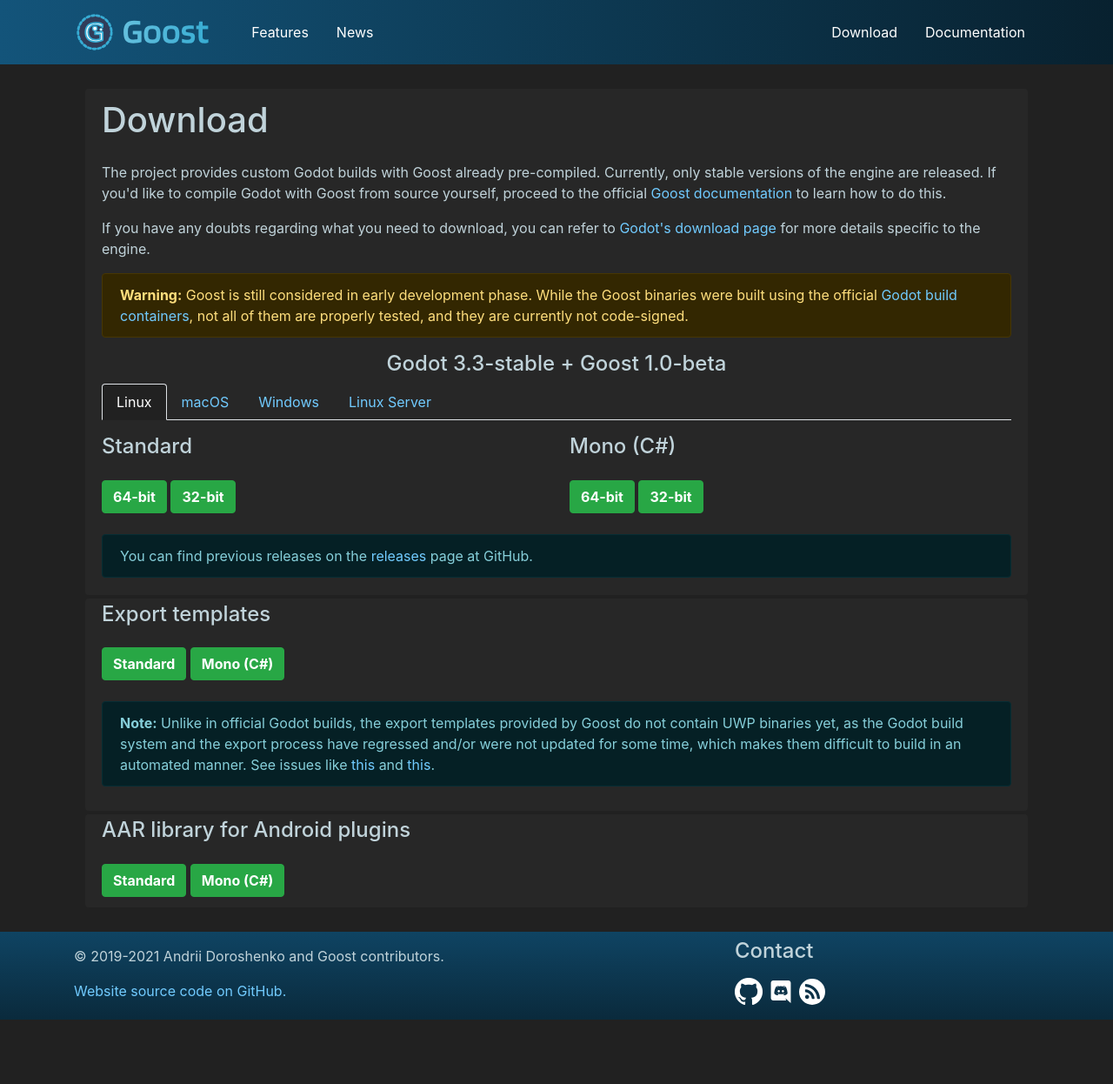
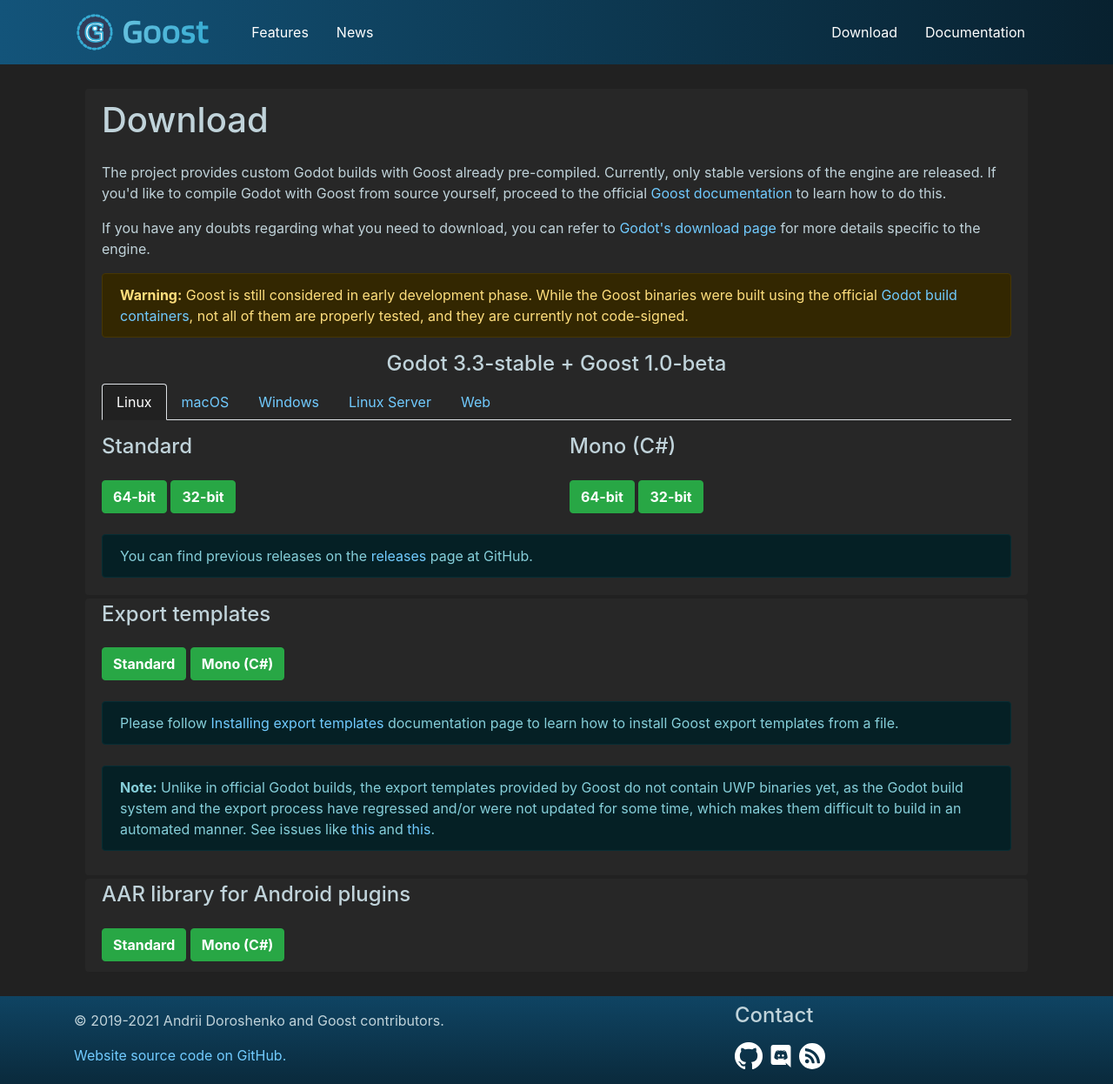
Before and after one commit to goostengine/goostengine.github.io, a Jekyll site: the page built from download.html, in a window 1280 px wide. Shown: the whole page at 87% size. Built offline with Jekyll 4.4.1, drawn with Linux system fonts in a browser that asks for light colours; before the commit the page ends 1172 px from its top, so only the background shows below that.

Commit message:
Add web editor downloads

```diff
--- a/_includes/platform_download.html
+++ b/_includes/platform_download.html
@@ -1,6 +1,23 @@
 <div id="{{ include.id }}" class="tab-pane {% if include.active %} active {% endif %}">
   <div class="row">
-    {% unless include.id == "linux_server" %}
+    {% case include.id %}
+      {% when "linux_server" %}
+        <div class="col">
+          <h4 class="mt-2 mb-4">Standard</h4>
+          <a class="btn btn-success font-weight-bold" href="{{ include.linux_headless }}" role="button">Headless 64-bit</a>
+          <a class="btn btn-success font-weight-bold" href="{{ include.linux_server }}" role="button">Server 64-bit</a>
+        </div>
+        <div class="col">
+          <h4 class="mt-2 mb-4">Mono (C#)</h4>
+          <a class="btn btn-success font-weight-bold" href="{{ include.linux_headless_mono }}" role="button">Headless 64-bit</a>
+          <a class="btn btn-success font-weight-bold" href="{{ include.linux_server_mono }}" role="button">Server 64-bit</a>
+        </div>
+      {% when "web" %}
+        <div class="col">
+          <h4 class="mt-2 mb-4">Standard</h4>
+          <a class="btn btn-success font-weight-bold" href="{{ include.standard }}" role="button">HTML5</a>
+        </div>
+      {% else %}
         <div class="col">
           <h4 class="mt-2 mb-4">Standard</h4>
           <a class="btn btn-success font-weight-bold" href="{{ include.standard_64 }}" role="button">64-bit</a>
@@ -15,17 +32,6 @@
             <a class="btn btn-success font-weight-bold" href="{{ include.mono_32 }}" role="button">32-bit</a>
           {% endif %}
         </div>
-    {% else %}
-      <div class="col">
-        <h4 class="mt-2 mb-4">Standard</h4>
-        <a class="btn btn-success font-weight-bold" href="{{ include.linux_headless }}" role="button">Headless 64-bit</a>
-        <a class="btn btn-success font-weight-bold" href="{{ include.linux_server }}" role="button">Server 64-bit</a>
-      </div>
-      <div class="col">
-        <h4 class="mt-2 mb-4">Mono (C#)</h4>
-        <a class="btn btn-success font-weight-bold" href="{{ include.linux_headless_mono }}" role="button">Headless 64-bit</a>
-        <a class="btn btn-success font-weight-bold" href="{{ include.linux_server_mono }}" role="button">Server 64-bit</a>
-      </div>
-    {% endunless %}
+    {% endcase %}
   </div>
 </div>
--- a/download.html
+++ b/download.html
@@ -10,7 +10,7 @@
       The project provides custom Godot builds with Goost already pre-compiled.
       Currently, only stable versions of the engine are released. If you'd like to
       compile Godot with Goost from source yourself, proceed to the official
-      <a href="https://goost.readthedocs.io/en/gd3/usage/installation.html">Goost documentation</a>
+      <a href="https://goost.readthedocs.io/en/gd3/usage/building.html">Goost documentation</a>
       to learn how to do this.
     </p>
     <p>
@@ -52,6 +52,8 @@
     {% assign linux_headless_mono = download_base_link | append: "mono_linux_headless_64.zip" %}
     {% assign linux_server_mono = download_base_link | append: "mono_linux_server_64.zip" %}
 
+    {% assign web_html5 = download_base_link | append: "web_editor.zip" %}
+
     <h4 class="mt-2 text-center">Godot {{ site.data.version.godot }} + Goost {{ site.data.version.goost }}</h4>
 
     <ul class="nav nav-tabs">
@@ -59,6 +61,7 @@
       <li class="nav-item"><a class="nav-link" data-toggle="tab" href="#macos">macOS</a></li>
       <li class="nav-item"><a class="nav-link" data-toggle="tab" href="#windows">Windows</a></li>
       <li class="nav-item"><a class="nav-link" data-toggle="tab" href="#linux_server">Linux Server</a></li>
+      <li class="nav-item"><a class="nav-link" data-toggle="tab" href="#web">Web</a></li>
     </ul>
 
     <div class="tab-content mt-2 mb-4">
@@ -81,6 +84,8 @@
           linux_server=linux_server
           linux_headless_mono=linux_headless_mono
           linux_server_mono=linux_server_mono %}
+      {% include platform_download.html name="Web" id="web"
+          standard=web_html5 %}
     </div>
 
     <div class="alert alert-info" role="alert">
@@ -97,6 +102,11 @@
     <h4 class="mb-4">Export templates</h4>
     <a class="btn btn-success font-weight-bold" href="{{ export_templates }}" role="button">Standard</a>
     <a class="btn btn-success font-weight-bold" href="{{ export_templates_mono }}" role="button">Mono (C#)</a>
+
+    <div class="alert alert-info my-4" role="alert">
+      Please follow <a href="https://goost.readthedocs.io/en/latest/usage/installation.html#installing-export-templates">Installing
+      export templates</a> documentation page to learn how to install Goost export templates from a file.
+    </div>
 
     <div class="alert alert-info my-4" role="alert">
       <b>Note:</b> Unlike in official Godot builds, the export templates provided
--- a/index.html
+++ b/index.html
@@ -50,7 +50,7 @@
     <p>The extension is implemented as a
       <a href=https://docs.godotengine.org/en/stable/development/compiling/introduction_to_the_buildsystem.html#custom-modules>C++ module</a>.
       If you'd like to customize the extension yourself by picking only the features
-      you need, go ahead and <a href="https://goost.readthedocs.io/en/latest/usage/installation.html">get the source to build Godot with Goost</a>.</p>
+      you need, go ahead and <a href="https://goost.readthedocs.io/en/latest/usage/building.html">get the source to build Godot with Goost</a>.</p>
     <p>For now, Goost is currently geared towards 2D and core development. If you'd like to
        share your tools with Goost to be used by people in various game development
        areas, we invite you to
```
Lines whose indentation alone changed are shown as unchanged.
